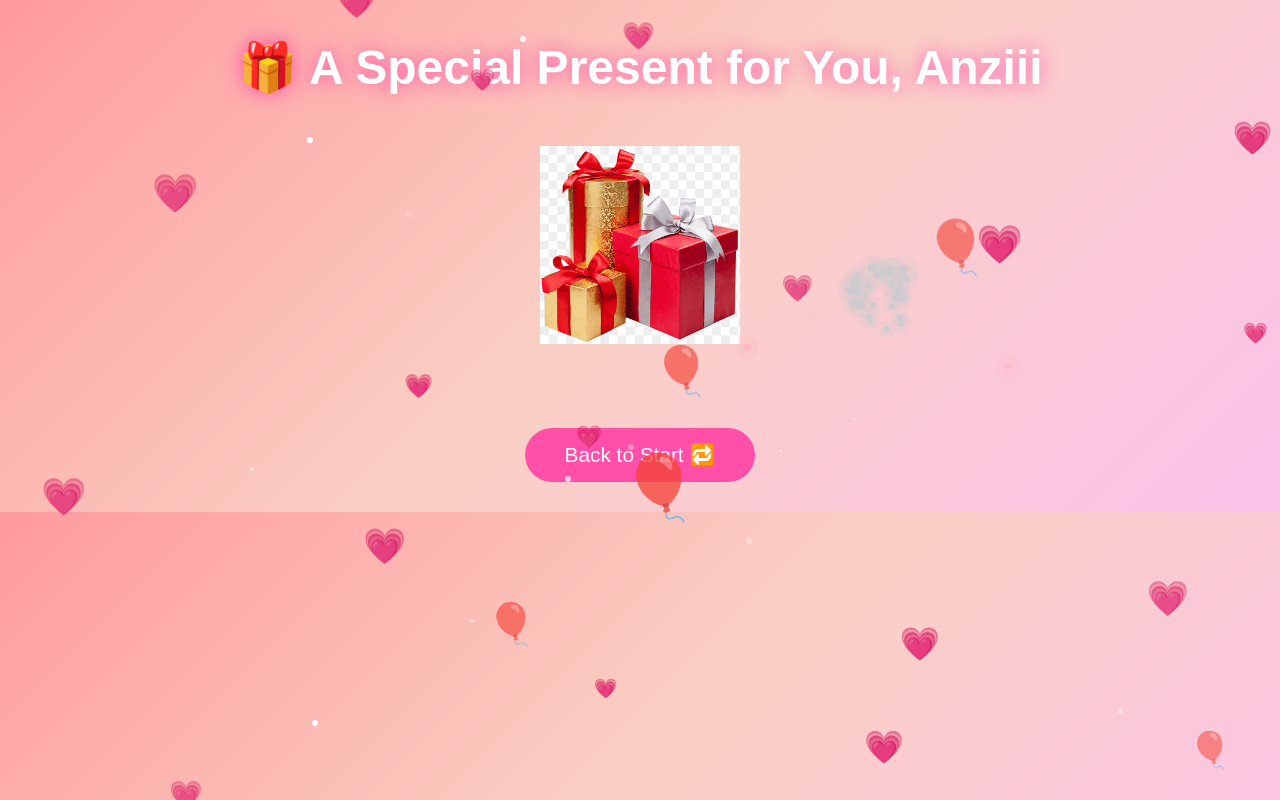
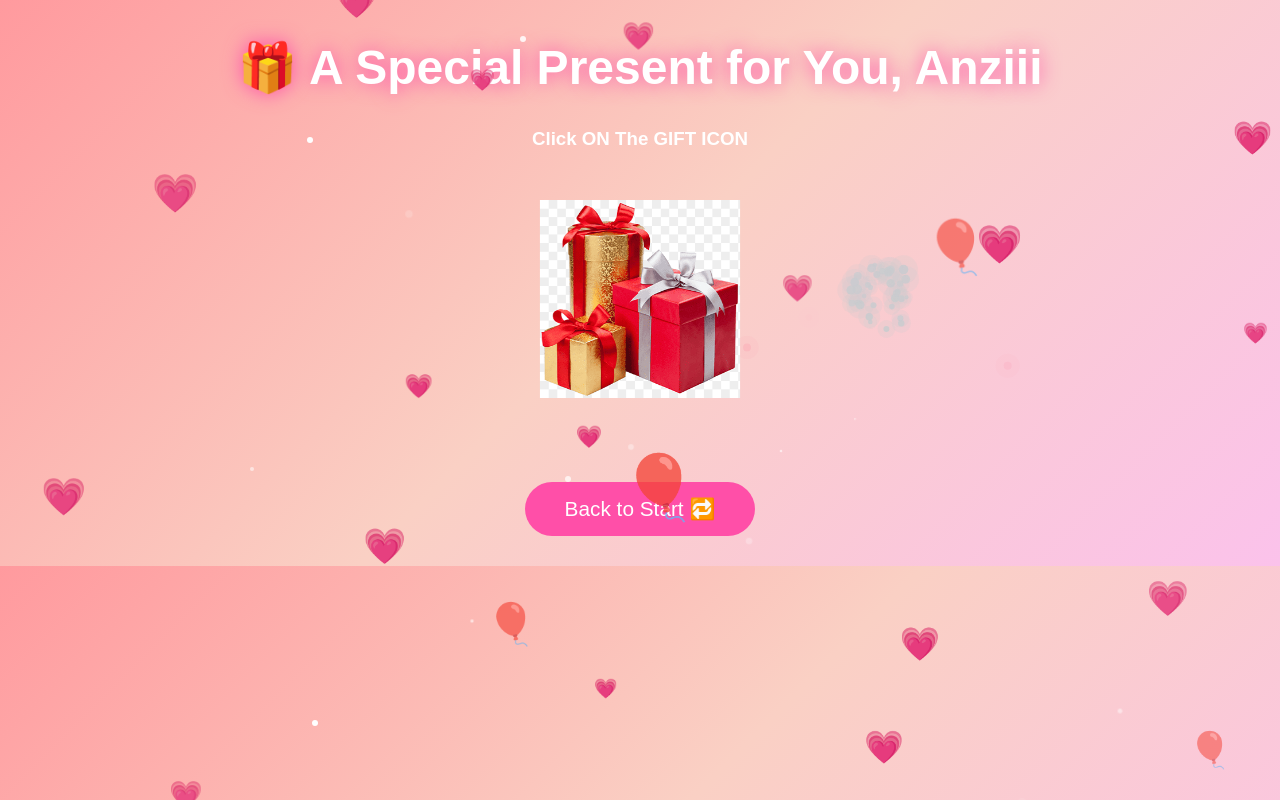
Before and after one commit to shahid-madathumpady/Nechus-Bday, a plain HTML site: page present.html in a window 1280 px wide. Drawn offline with Linux system fonts and the light colour scheme.

Commit message:
Update present.html

```diff
--- a/present.html
+++ b/present.html
@@ -15,7 +15,7 @@
     <canvas id="fireworks"></canvas>
 
     <h1 class="title">🎁 A Special Present for You, Anziii</h1>
-
+    <h3>Click ON The GIFT ICON </h3>
     <div class="present-container">
         <img src="gift-box.png" alt="Gift Box" id="giftBox" class="gift-box">
         <div class="present-reveal" id="presentReveal">
```
